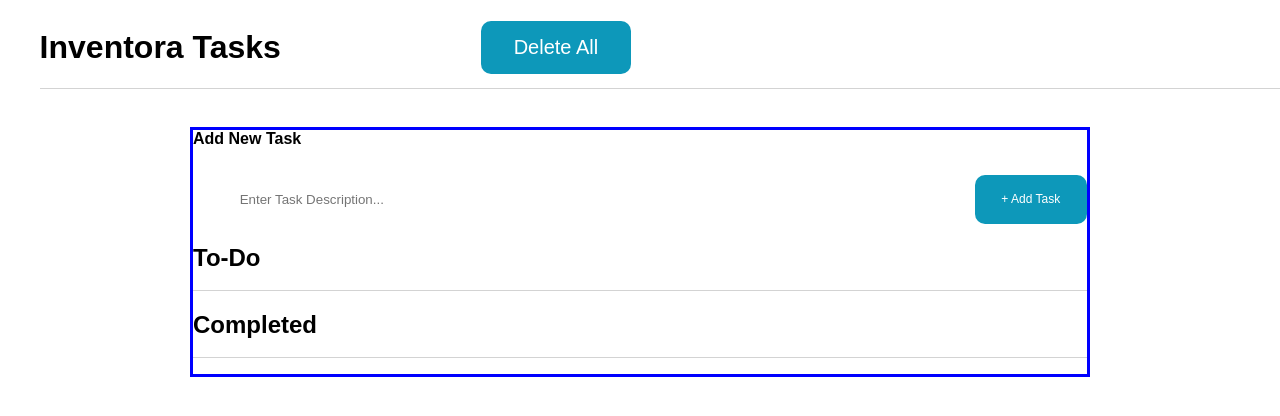
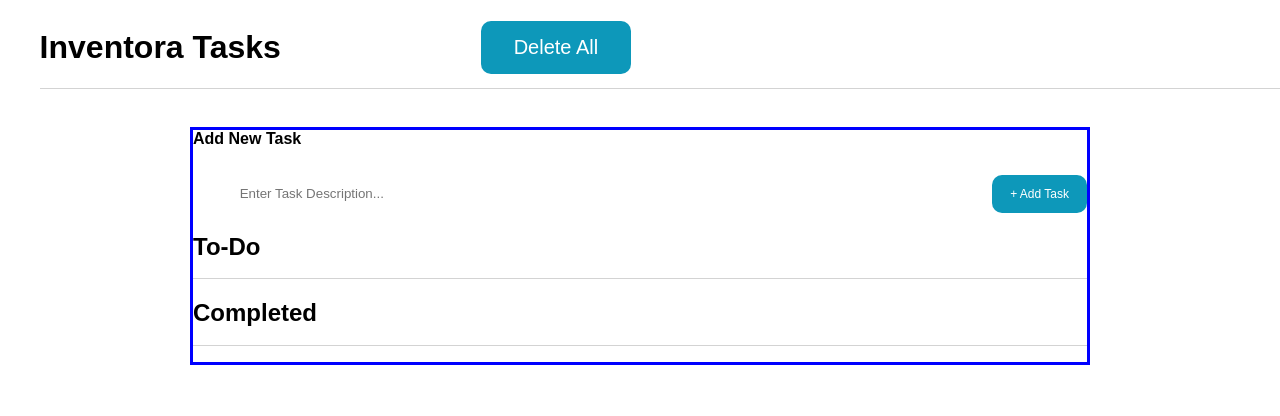
Before and after one commit to adamhinton/inv-todo, a React (Create React App) app: page / in a window 1280 px wide. Shown: the top 416 px of the page. Built offline with nearby package versions, Linux system fonts and the light colour scheme.

Commit message:
better padding for add task button

```diff
--- a/src/components/AddNewTaskForm.js
+++ b/src/components/AddNewTaskForm.js
@@ -65,6 +65,6 @@
   background-color: #0d98ba;
   color: white;
   border-radius: 10px;
-  padding: 2% 3%;
+  padding: 12px 18px;
   font-size: 0.75rem;
 `;
```
